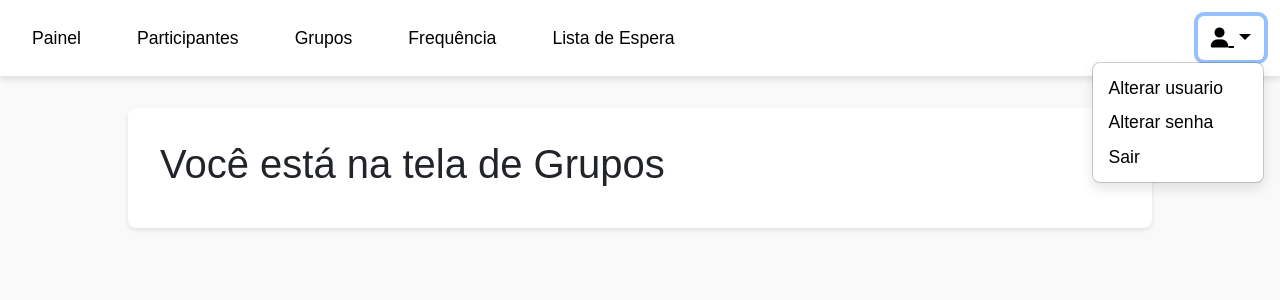
After one commit to PAIFNet/PAIFNet, a Django app: template paifnet/paif/templates/grupos/grupos.html in a window 1280 px wide, after a click that opens the changed part. The commit adds this page. Shown: the top 300 px of the page. Run offline with Django 4.2, Linux system fonts and the light colour scheme; the template is opened without the code that fills it, so the values that code supplies are empty.

```diff
--- /dev/null
+++ b/paifnet/paif/templates/grupos/grupos.html
@@ -0,0 +1,13 @@
+{% extends 'includes/base.html' %}
+
+{% block title %}PAIFNet | Grupos{% endblock %}
+{% block extra_css %}
+    {%load static%}
+    <link href="{% static 'css/grupos/grupos.css' %}" rel="stylesheet">
+{% endblock %}
+
+{% block content %}
+    <div class="container">
+        <h1>Você está na tela de Grupos</h1>
+    </div>
+{% endblock %}
--- /dev/null
+++ b/paifnet/paif/templates/includes/base.html
@@ -0,0 +1,176 @@
+<!-- base.html -->
+<!DOCTYPE html>
+<html lang="pt-br">
+<head>
+    <meta charset="UTF-8">
+    <meta name="viewport" content="width=device-width, initial-scale=1">
+    <title>{% block title %}Dashboard do Administrador{% endblock %}</title>
+    <link href="https://cdn.jsdelivr.net/npm/bootstrap@5.3.0-alpha3/dist/css/bootstrap.min.css" rel="stylesheet">
+    <script src="https://cdn.jsdelivr.net/npm/chart.js"></script>
+    <link href="https://cdnjs.cloudflare.com/ajax/libs/font-awesome/6.0.0-beta3/css/all.min.css" rel="stylesheet">
+    {% block extra_css %}
+
+    {% endblock %}
+</head>
+<style>
+
+body {
+    font-family: Arial, sans-serif;
+    background-color: #f9f9f9;
+    margin: 0;
+    padding: 0;
+    opacity: 0;
+    animation: fadeIn 1s forwards;
+}
+
+/* Animação para fade in do corpo */
+@keyframes fadeIn {
+    from { opacity: 0; }
+    to { opacity: 1; }
+}
+
+.navbar {
+    background-color: #ffffff;
+    color: white;
+    padding: 1rem;
+    animation: slideIn 1s ease-out;
+    box-shadow: 0 4px 6px rgba(0, 0, 0, 0.1);
+    transition: all 0.3s ease;
+}
+
+/* Animação de slide in para a navbar */
+@keyframes slideIn {
+    from { transform: translateY(-100px); }
+    to { transform: translateY(0); }
+}
+
+.navbar a {
+    color: rgb(0, 0, 0);
+    text-decoration: none;
+    margin-right: 1.5rem;
+    font-weight: 500;
+    font-size: 1.1rem;
+    transition: color 0.3s;
+    padding-left: 1rem;
+    padding-right: 1rem;
+}
+
+.navbar a:hover {
+    color: #FF914D; /* Cor laranja */
+    text-decoration: underline;
+}
+
+.navbar .dropdown-toggle {
+    color: rgb(0, 0, 0);
+    font-size: 1.25rem;
+    transition: color 0.3s;
+}
+
+.navbar .dropdown-toggle:hover {
+    color: #FF914D;
+}
+
+.navbar .dropdown-menu {
+    border-radius: 8px;
+    box-shadow: 0 6px 12px rgba(0, 0, 0, 0.1);
+    animation: dropdownSlide 0.5s ease;
+}
+
+/* Animação para o menu dropdown */
+@keyframes dropdownSlide {
+    from { opacity: 0; transform: translateY(-10px); }
+    to { opacity: 1; transform: translateY(0); }
+}
+
+/* Estilo para o conteúdo */
+.container {
+    width: 80vw;
+    margin: 2rem auto;
+    padding: 2rem;
+    background-color: #fff;
+    border-radius: 8px;
+    box-shadow: 0 2px 4px rgba(0, 0, 0, 0.1);
+}
+
+</style>
+<body>
+    <!-- Navbar -->
+    <nav class="navbar navbar-expand-lg">
+        <a href="{% url 'dashboard' %}">Painel</a>
+        <a href="{% url 'participantes' %}">Participantes</a>
+        <a href="{% url 'grupos' %}">Grupos</a>
+        <a href="{% url 'frequencia' %}">Frequência</a>
+        <a href="{% url 'lista-de-espera' %}">Lista de Espera</a>
+        <div class="ms-auto">
+            <div class="dropdown">
+                <button class="btn btn-link dropdown-toggle" type="button" id="profileDropdown" data-bs-toggle="dropdown" aria-haspopup="true" aria-expanded="false">
+                    <i class="fas fa-user"></i> <!-- Ícone de usuário -->
+                </button>
+                <ul class="dropdown-menu dropdown-menu-end" aria-labelledby="profileDropdown">
+                    <!-- Adicionando os links para alterar usuario e senha -->
+                    <li><a class="dropdown-item" href="#" data-bs-toggle="modal" data-bs-target="#alterarUsuarioModal">Alterar usuario</a></li>
+                    <li><a class="dropdown-item" href="#" data-bs-toggle="modal" data-bs-target="#alterarSenhaModal">Alterar senha</a></li>
+                    <li><a class="dropdown-item" href="{% url 'logout' %}">Sair</a></li>
+                </ul>
+            </div>
+        </div>
+    </nav>
+
+    <!-- Modal para Alterar Usuario -->
+    <div class="modal fade" id="alterarUsuarioModal" tabindex="-1" aria-labelledby="alterarUsuarioModalLabel" aria-hidden="true">
+        <div class="modal-dialog">
+            <div class="modal-content">
+                <div class="modal-header">
+                    <h5 class="modal-title" id="alterarUsuarioModalLabel">Alterar Usuario</h5>
+                    <button type="button" class="btn-close" data-bs-dismiss="modal" aria-label="Fechar"></button>
+                </div>
+                <div class="modal-body">
+                    <form>
+                        <div class="mb-3">
+                            <label for="novoUsuario" class="form-label">Novo Usuario</label>
+                            <input type="text" class="form-control" id="novoUsuario" required>
+                        </div>
+                        <div class="mb-3">
+                            <label for="senha" class="form-label">Sua Senha</label>
+                            <input type="password" class="form-control" id="senha" required>
+                        </div>
+                        <button type="submit" class="btn btn-primary">Salvar</button>
+                    </form>
+                </div>
+            </div>
+        </div>
+    </div>
+
+    <!-- Modal para Alterar Senha -->
+    <div class="modal fade" id="alterarSenhaModal" tabindex="-1" aria-labelledby="alterarSenhaModalLabel" aria-hidden="true">
+        <div class="modal-dialog">
+            <div class="modal-content">
+                <div class="modal-header">
+                    <h5 class="modal-title" id="alterarSenhaModalLabel">Alterar Senha</h5>
+                    <button type="button" class="btn-close" data-bs-dismiss="modal" aria-label="Fechar"></button>
+                </div>
+                <div class="modal-body">
+                    <form>
+                        <div class="mb-3">
+                            <label for="novaSenha" class="form-label">Nova Senha</label>
+                            <input type="password" class="form-control" id="novaSenha" required>
+                        </div>
+                        <div class="mb-3">
+                            <label for="confirmarSenha" class="form-label">Confirmar Senha</label>
+                            <input type="password" class="form-control" id="confirmarSenha" required>
+                        </div>
+                        <button type="submit" class="btn btn-primary">Salvar</button>
+                    </form>
+                </div>
+            </div>
+        </div>
+    </div>
+
+    {% block content %}
+
+    {% endblock %}
+
+    <!-- Scripts do Bootstrap -->
+    <script src="https://cdn.jsdelivr.net/npm/bootstrap@5.3.0-alpha3/dist/js/bootstrap.bundle.min.js"></script>
+</body>
+</html>
--- a/paifnet/paif/urls.py
+++ b/paifnet/paif/urls.py
@@ -5,5 +5,10 @@ urlpatterns = [
     path('', login, name='login'),
     #path('recuperar-senha/', recuperar, name='recuperar'),
     path('verificar-login/', verificar_login, name="verificar_login"),
-    path('dashboard/', dashboard, name="dashboard")
+    path('logout/', logout, name="logout"),
+    path('dashboard/', dashboard, name="dashboard"),
+    path('participantes/', participantes, name="participantes"),
+    path('grupos/', grupos, name="grupos"),
+    path('frequencia/', frequencia, name="frequencia"),
+    path('lista-de-espera/', lista_de_espera, name="lista-de-espera"),
 ]
--- a/paifnet/paifnet/settings.py
+++ b/paifnet/paifnet/settings.py
@@ -132,6 +132,7 @@ STATIC_URL = 'static/'
 STATICFILES_DIRS = [
 
     BASE_DIR / "paif/static",
+    BASE_DIR / "paif/utils"
 ]
 
 # Default primary key field type
```
Also changed, not shown: paifnet/paif/static/css/dashboard/dashboard.css (added, +36 -0 lines), paifnet/paif/templates/dashboard/dashboard.html (+99 -12 lines), paifnet/paif/templates/frequencia/frequencia.html (added, +13 -0 lines), paifnet/paif/templates/lista_espera/lista_de_espera.html (added, +13 -0 lines), paifnet/paif/templates/participantes/participantes.html (added, +11 -0 lines), paifnet/paif/views.py (+24 -9 lines), paifnet/paifnet/utils/decorators.py (added, +13 -0 lines), paifnet/paif/static/css/frequencia/frequencia.css (added), paifnet/paif/static/css/grupos/grupos.css (added), paifnet/paif/static/css/lista_espera/lista_de_espera.css (added), paifnet/paifnet/utils/__init__.py (added).
